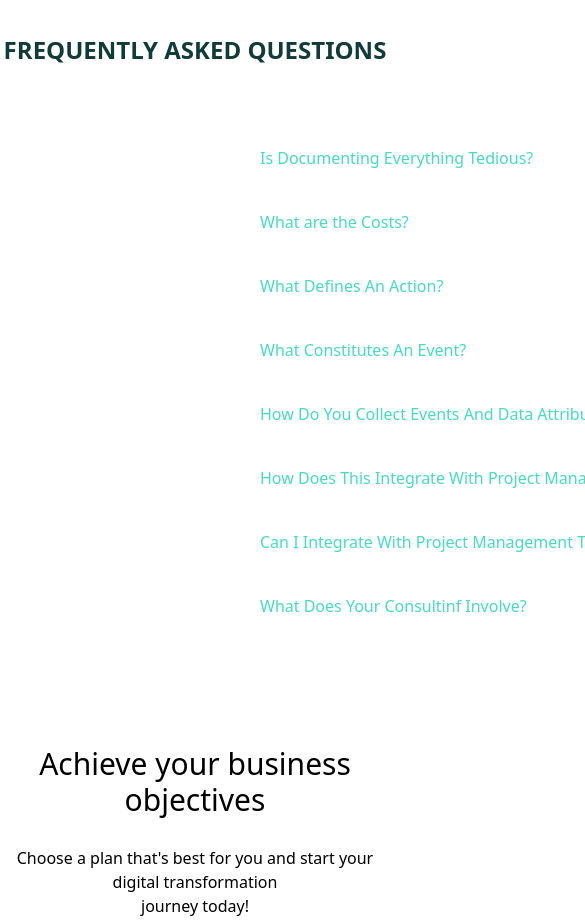
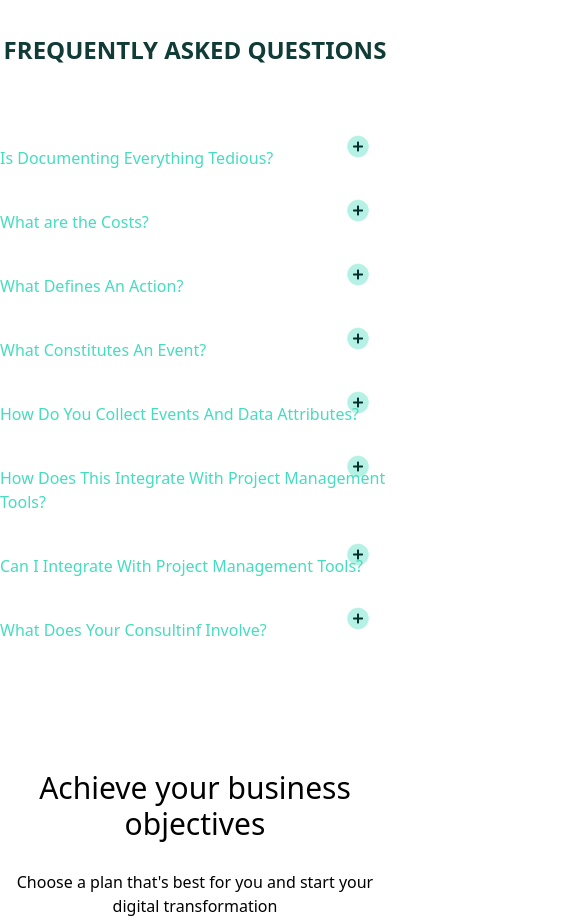
Before and after one commit to mojobs/usercando-website, a React (Vite) app: page / in a window 390 px wide. Shown: the part 2220-3142 px from the top of the page, 585 px wide, since content can reach past the window. Built offline with nearby package versions, Linux system fonts and the light colour scheme.

Commit message:
Finished all the basic functionality - Only thing is to specify the Responsive designs and units and some small styling issues

```diff
--- a/src/Components/FrequentlyAskedQuestion.tsx
+++ b/src/Components/FrequentlyAskedQuestion.tsx
@@ -1,26 +1,30 @@
-import React from 'react'
-interface Question{
-  question : string;
-  text : string;
+import React from "react";
+interface Question {
+  question: string;
+  text: string;
 }
 interface MyQuetionProps {
- questionData : Question[];
+  questionData: Question[];
+  toggle(index: number|null): void;
+  isToggled: number|null;
 }
 
-const FrequentlyAskedQuestion = ({questionData}: MyQuetionProps) => {
-
-
+const FrequentlyAskedQuestion = ({
+  questionData,
+  toggle,
+  isToggled,
+}: MyQuetionProps) => {
   return (
-    <div className='text-primary w-[1006px]'>
-      {questionData.map((data)=> (
-        <div className='mb-10 ml-65'>
-        <h2>{data.question}</h2>
-        <p className='none'>{data.text}</p>
+    <div className="max-w-5xl mx-auto">
+      {questionData.map((data, index) => (
+        <div className="mb-10 :hover cursor-pointer relative" key={index}>
+          <h2 className="text-primary " onClick={() => toggle(index)}>{data.question}</h2><span className="absolute -top-3 right-5"><img src={isToggled === index ? 'public/icons/remove-circle.png' : 'public/icons/add-circle.png'} alt="" /></span>
+          {isToggled === index && <p className="text-[18px] font-nunito font-[400px] mt-5">{data.text}</p>}
         </div>
       ))}
-    <p></p>
+      <p></p>
     </div>
-  )
-}
+  );
+};
 
-export default FrequentlyAskedQuestion
+export default FrequentlyAskedQuestion;
--- a/src/Components/Hero.tsx
+++ b/src/Components/Hero.tsx
@@ -3,10 +3,13 @@ import FrequentlyAskedQuestion from "./FrequentlyAskedQuestion";
 
 const Hero = () => {
   const [isOpen, setIsOpen] = useState<number | null>();
+  // const [isToggled, setIsToggled] = useState<number | null>();
   // const [isHovered, setisHovered] = useState<boolean>();
   const toggleItem = (index: number) => {
     setIsOpen(isOpen === index ? null : index);
   };
+
+
 
   const firstListItems = [
     {
@@ -47,8 +50,8 @@ const Hero = () => {
   const frequentlyAskedQuestionsData = [
     {
       question: "Is Documenting Everything Tedious?",
-      text: "",
-      // text: "Documenting everything can be tedious, but it is crucial for clarity, consistency and accountability. It helps track progress, ensures effective communication, aids in problem-solving and meets compliance and industry standards. Despite being time-consuming, good communication, aids in problem-solving and meets compliance and industry standards. Despite being time-consuming, good documentation can prevent misunderstandings and mistakes, saving time and effort in the long run.",
+      text: "Documenting everything can be tedious, but it is crucial for clarity, consistency and accountability. It helps track progress, ensures effective communication, aids in problem-solving and meets compliance and industry standards. Despite being time-consuming, good communication, aids in problem-solving and meets compliance and industry standards. Despite being time-consuming, good documentation can prevent misunderstandings and mistakes, saving time and effort in the long run.",
+
     },
     {
       question: "What are the Costs?",
@@ -201,7 +204,8 @@ const Hero = () => {
               FREQUENTLY ASKED QUESTIONS
             </h1>
             <FrequentlyAskedQuestion
-              questionData={frequentlyAskedQuestionsData}
+              isToggled = {isOpen}
+              questionData={frequentlyAskedQuestionsData}  toggle = {toggleItem}
             />
           </div>
         </section>
```
Also changed, not shown: public/icons/add-circle.png (added), public/icons/remove-circle.png (added).
